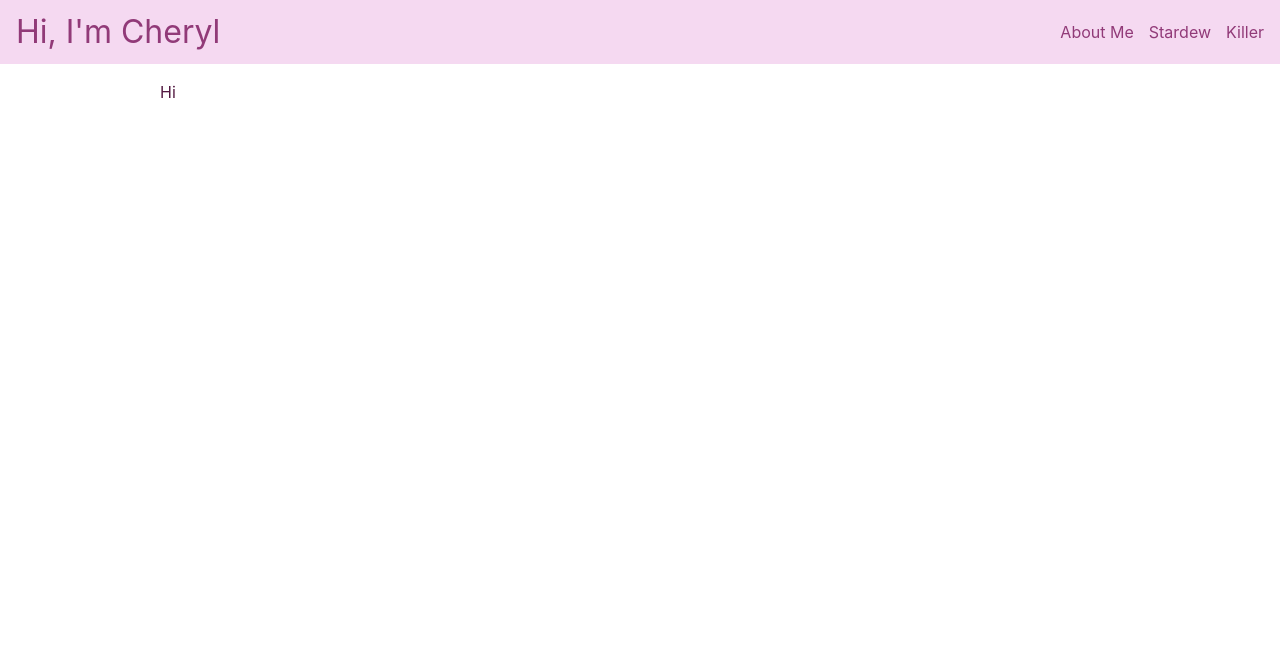
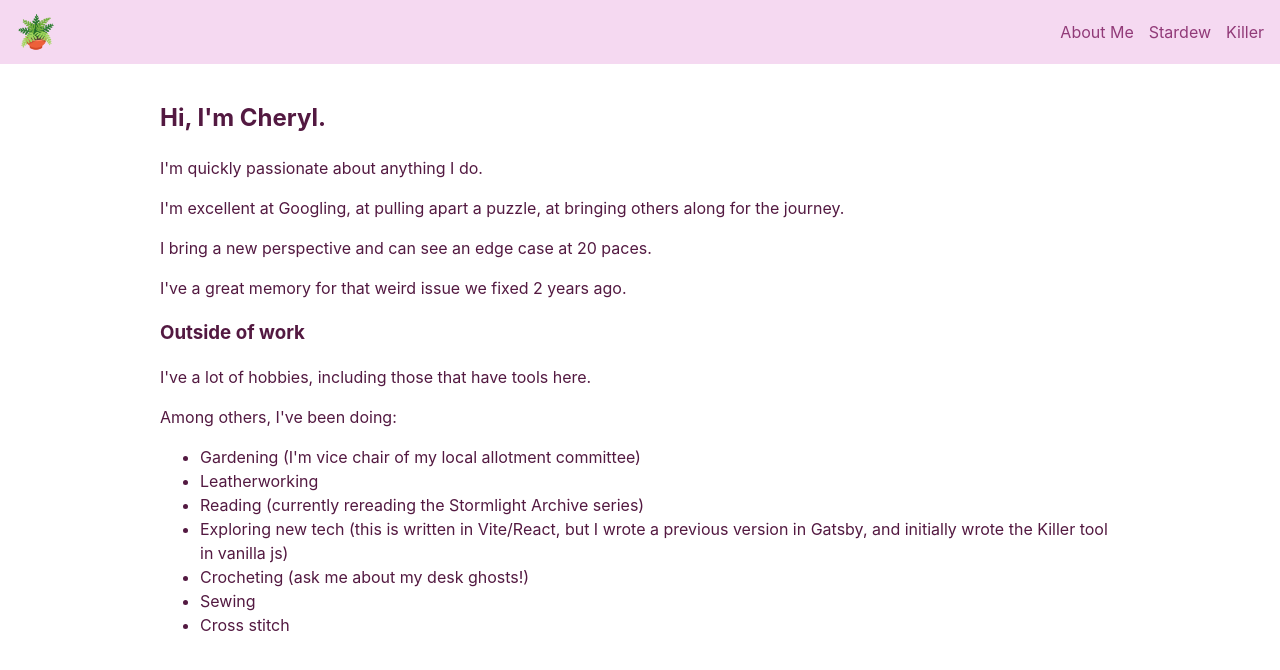
Before and after one commit to cheryllane/personal-site, a React (Vite) app: page /about in a window 1280 px wide. Shown: the top 670 px of the page. Built offline with nearby package versions, Linux system fonts and the light colour scheme.

Commit message:
update aboutme

```diff
--- a/src/molecules/Header.tsx
+++ b/src/molecules/Header.tsx
@@ -8,7 +8,7 @@ const Header = ({ menuLinks }: { menuLinks: MenuLinks }) => {
     return (
         <>
             <div className="banner">
-                <a href="/">Hi, I'm Cheryl</a>
+                <a href="/">🪴</a>
                 <nav role="navigation" aria-label="main menu">
                     <button
                         aria-expanded={expanded}
--- a/src/pages/AboutMe.tsx
+++ b/src/pages/AboutMe.tsx
@@ -1,5 +1,40 @@
 function AboutMe() {
-    return <div>Hi</div>;
+    return (
+        <div>
+            <h2>Hi, I'm Cheryl.</h2>
+            <p>I'm quickly passionate about anything I do.</p>
+            <p>
+                I'm excellent at Googling, at pulling apart a puzzle, at
+                bringing others along for the journey.
+            </p>
+            <p>
+                I bring a new perspective and can see an edge case at 20 paces.
+            </p>
+            <p>
+                I've a great memory for that weird issue we fixed 2 years ago.
+            </p>
+            <h3>Outside of work</h3>
+            <p>I've a lot of hobbies, including those that have tools here.</p>
+            <p>Among others, I've been doing:</p>
+            <ul>
+                <li>
+                    Gardening (I'm vice chair of my local allotment committee)
+                </li>
+                <li>Leatherworking</li>
+                <li>
+                    Reading (currently rereading the Stormlight Archive series)
+                </li>
+                <li>
+                    Exploring new tech (this is written in Vite/React, but I
+                    wrote a previous version in Gatsby, and initially wrote the
+                    Killer tool in vanilla js)
+                </li>
+                <li>Crocheting (ask me about my desk ghosts!)</li>
+                <li>Sewing</li>
+                <li>Cross stitch</li>
+            </ul>
+        </div>
+    );
 }
 
 export default AboutMe;
```
